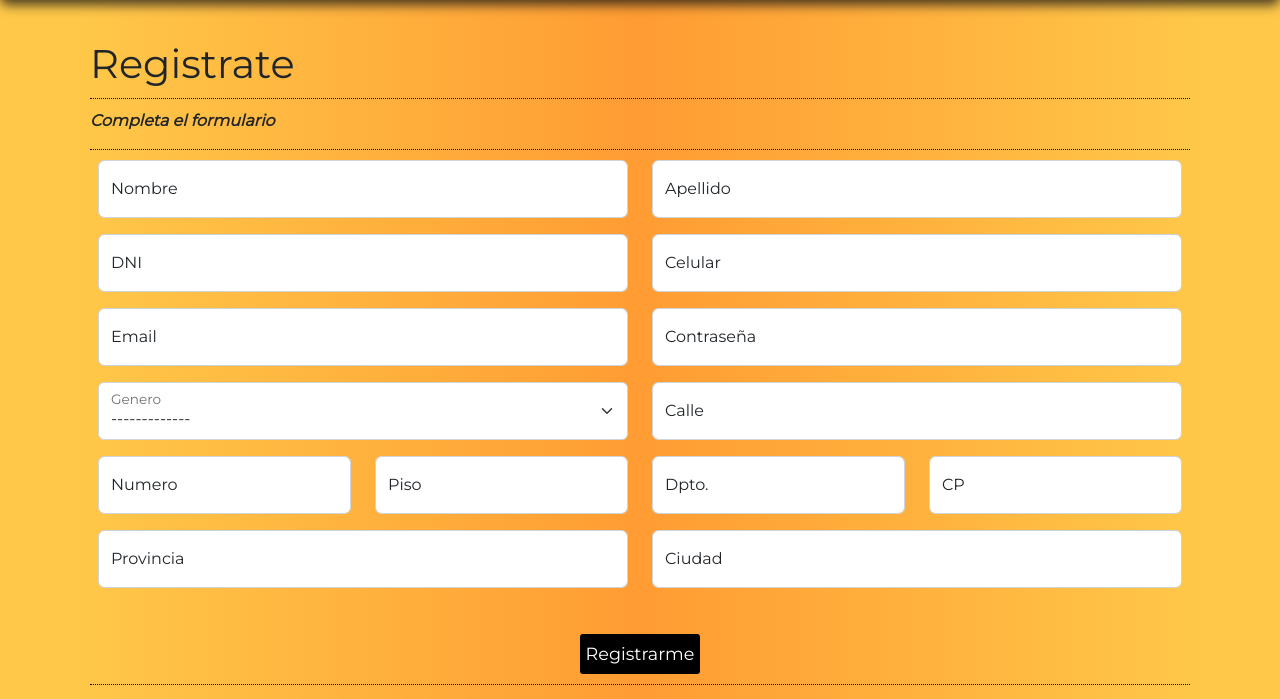
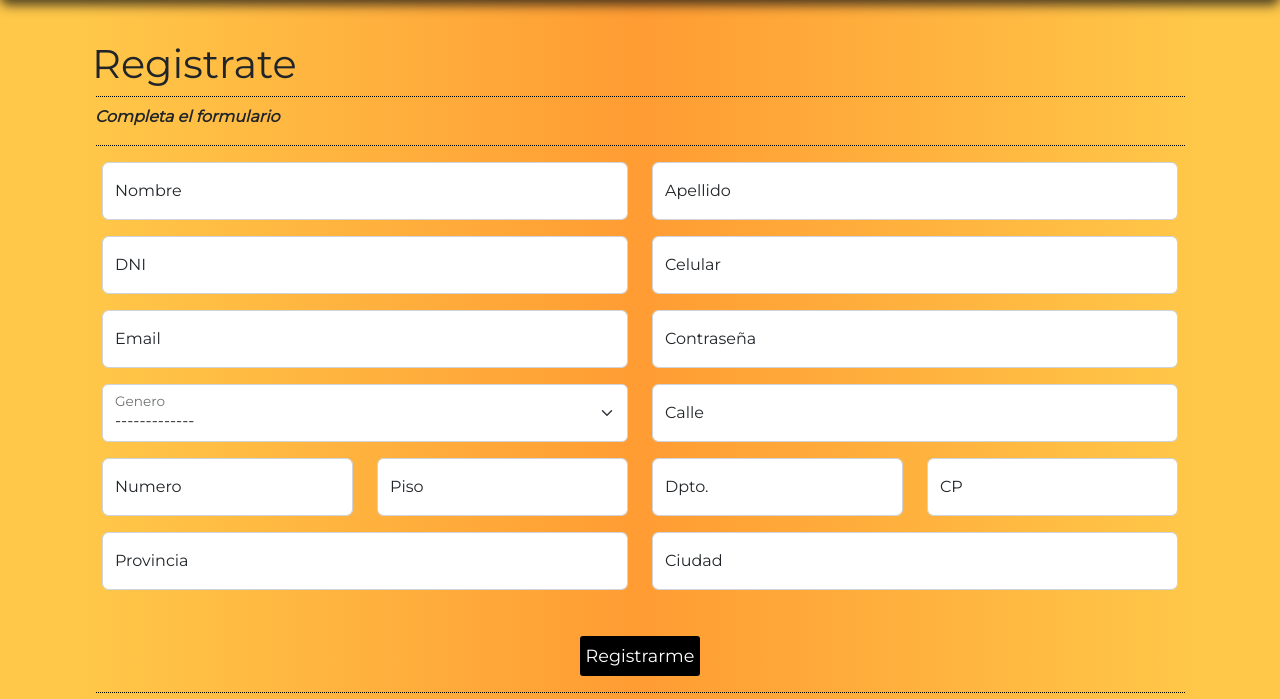
Before and after one commit to marcheschis97/EntregaFinal-Marcheschi, a website: page pages/registrate.html in a window 1280 px wide. Shown: the part 101-800 px from the top of the page. Drawn offline with nearby package versions, Linux system fonts and the light colour scheme.

Commit message:
Entrega final

```diff
--- a/SASS/_estilo-registrate.scss
+++ b/SASS/_estilo-registrate.scss
@@ -4,18 +4,22 @@
     width: 100%;
     max-width: 1100px;
 
+    h1 {
+        margin-left: 2px;
+    }
+
     p {
         font-style: oblique;
         font-weight:bold;
+        margin-left: 5px;
     }
 
     .separador {
         border-bottom-width: 1px;
         border-bottom-color: #000000;
         border-bottom-style: dotted;
-        margin: 10px 5px;
+        width: 99%;
     }
-
 
     .checkbox {
         margin-top: 15px;
--- a/pages/registrate.html
+++ b/pages/registrate.html
@@ -69,14 +69,14 @@
         <section class="title-and-form">
             <div>
                 <h1>Registrate</h1>
-                <div class="separador"></div>
+                <div class="container separador mb-2"></div>
                 <p>Completa el formulario</p>
-                <div class="separador"></div>
+                <div class="container separador mb-3"></div>
             </div>
 
             <!-- Formulario de registro -->
             <form class="ms-0 me-0">
-                <div class="row ps-2 pe-2">
+                <div class="row me-0 ms-0">
                     <div class="col-md">
                         <div class="form-floating mb-3">
                             <input type="Nombre" class="form-control" id="floatingInputGrid"
@@ -92,7 +92,7 @@
                         </div>
                     </div>
                 </div>
-                <div class="row ps-2 pe-2">
+                <div class="row me-0 ms-0">
                     <div class="col-md">
                         <div class="form-floating mb-3">
                             <input type="dni" class="form-control" id="floatingInputGrid"
@@ -108,7 +108,7 @@
                         </div>
                     </div>
                 </div>
-                <div class="row ps-2 pe-2">
+                <div class="row me-0 ms-0">
                     <div class="col-md">
                         <div class="form-floating mb-3">
                             <input type="email" class="form-control" id="floatingInputGrid"
@@ -124,7 +124,7 @@
                         </div>
                     </div>
                 </div>
-                <div class="row ps-2 pe-2">
+                <div class="row me-0 ms-0">
                     <div class="col-md">
                         <div class="form-floating mb-3">
                             <select class="form-select" aria-label="Genero">
@@ -143,7 +143,7 @@
                         </div>
                     </div>
                 </div>
-                <div class="row ps-2 pe-2">
+                <div class="row me-0 ms-0">
                     <div class="col-md-3">
                         <div class="form-floating mb-3">
                             <input type="numero" class="form-control" id="floatingInputGrid"
@@ -173,7 +173,7 @@
                         </div>
                     </div>
                 </div>
-                <div class="row ps-2 pe-2">
+                <div class="row me-0 ms-0">
                     <div class="col-md">
                         <div class="form-floating mb-3">
                             <input type="provincia" class="form-control" id="floatingInputGrid"
@@ -194,7 +194,7 @@
                 <button class="boton-registrarme" type="submit" title="Registrarme"
                     name="registrarme">Registrarme</button>
             </div>
-            <div class="separador"></div>
+            <div class="container separador mt-3"></div>
         </section>
 
         <!-- Newsletter -->
```
Also changed, not shown: css/style.css, 1 other file.
